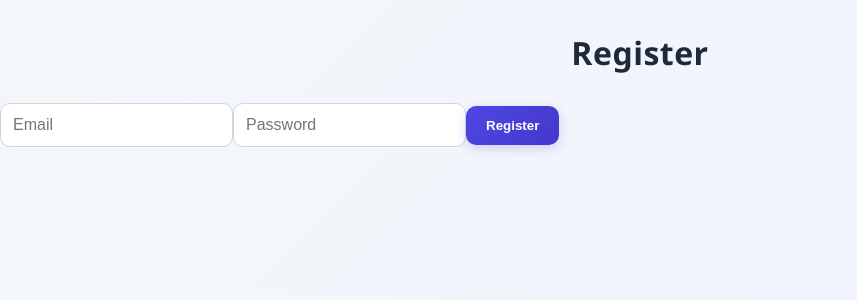
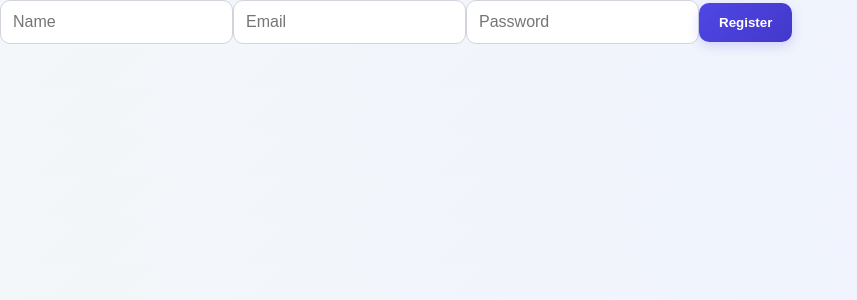
Before and after one commit to devansh-source/frontend, a React (Create React App) app: page /register in a window 1280 px wide. Shown: the top 300 px of the page, without its empty margins (0-857 px from the left). Built offline with nearby package versions, Linux system fonts and the light colour scheme; no server answers.

Commit message:
Update client with full working code and toast messages

```diff
--- a/src/pages/Login.js
+++ b/src/pages/Login.js
@@ -4,23 +4,33 @@ const Login = () => {
   const [email, setEmail] = useState("");
   const [password, setPassword] = useState("");
 
-  const handleLogin = async () => {
-    const res = await fetch("https://backend-1-y9jk.onrender.com/api/users/login", {
-      method: "POST",
-      headers: { "Content-Type": "application/json" },
-      body: JSON.stringify({ email, password }),
-    });
-    const data = await res.json();
-    alert(data.message);
+  const handleLogin = async (e) => {
+    e.preventDefault();
+    try {
+      const res = await fetch("https://your-backend.onrender.com/api/users/login", {
+        method: "POST",
+        headers: { "Content-Type": "application/json" },
+        body: JSON.stringify({ email, password })
+      });
+      const data = await res.json();
+      if (res.ok) {
+        alert(data.message);
+        // redirect to homepage or dashboard
+        window.location.href = "/dashboard";
+      } else {
+        alert(data.message);
+      }
+    } catch (err) {
+      alert("Login failed");
+    }
   };
 
   return (
-    <div>
-      <h2>Login</h2>
-      <input type="email" placeholder="Email" value={email} onChange={e => setEmail(e.target.value)} />
-      <input type="password" placeholder="Password" value={password} onChange={e => setPassword(e.target.value)} />
-      <button onClick={handleLogin}>Login</button>
-    </div>
+    <form onSubmit={handleLogin}>
+      <input placeholder="Email" value={email} onChange={e => setEmail(e.target.value)} required />
+      <input placeholder="Password" type="password" value={password} onChange={e => setPassword(e.target.value)} required />
+      <button type="submit">Login</button>
+    </form>
   );
 };
 
--- a/src/pages/Register.js
+++ b/src/pages/Register.js
@@ -1,26 +1,33 @@
 import React, { useState } from "react";
 
 const Register = () => {
+  const [name, setName] = useState("");
   const [email, setEmail] = useState("");
   const [password, setPassword] = useState("");
 
-  const handleRegister = async () => {
-    const res = await fetch("https://backend-1-y9jk.onrender.com/api/users/register", {
-      method: "POST",
-      headers: { "Content-Type": "application/json" },
-      body: JSON.stringify({ email, password }),
-    });
-    const data = await res.json();
-    alert(data.message);
+  const handleRegister = async (e) => {
+    e.preventDefault();
+    try {
+      const res = await fetch("https://your-backend.onrender.com/api/users/register", {
+        method: "POST",
+        headers: { "Content-Type": "application/json" },
+        body: JSON.stringify({ name, email, password })
+      });
+      const data = await res.json();
+      alert(data.message);
+      if (res.ok) window.location.href = "/login"; // redirect to login
+    } catch (err) {
+      alert("Registration failed");
+    }
   };
 
   return (
-    <div>
-      <h2>Register</h2>
-      <input type="email" placeholder="Email" value={email} onChange={e => setEmail(e.target.value)} />
-      <input type="password" placeholder="Password" value={password} onChange={e => setPassword(e.target.value)} />
-      <button onClick={handleRegister}>Register</button>
-    </div>
+    <form onSubmit={handleRegister}>
+      <input placeholder="Name" value={name} onChange={e => setName(e.target.value)} required />
+      <input placeholder="Email" value={email} onChange={e => setEmail(e.target.value)} required />
+      <input placeholder="Password" type="password" value={password} onChange={e => setPassword(e.target.value)} required />
+      <button type="submit">Register</button>
+    </form>
   );
 };
 
```
